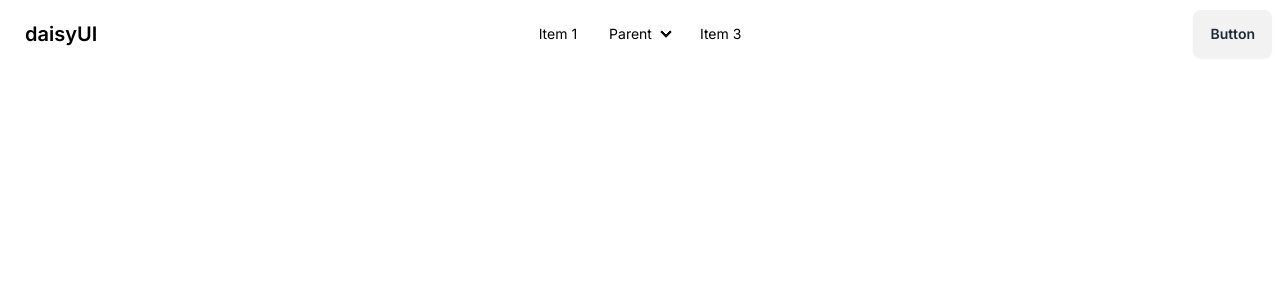
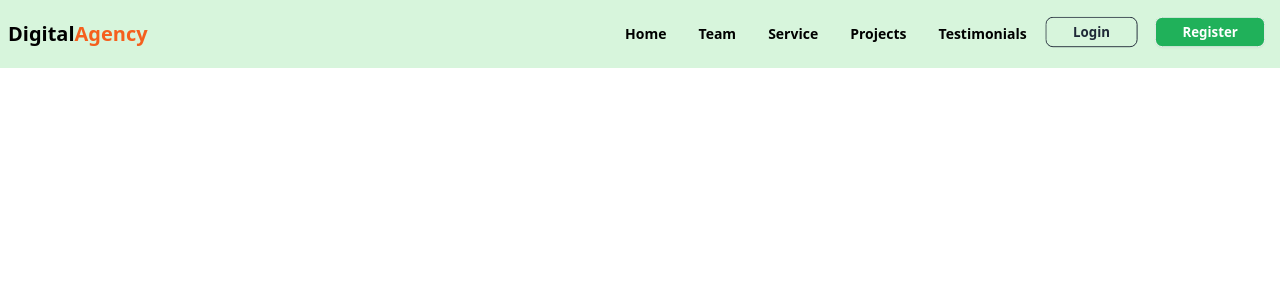
Before and after one commit to Ahsan75412/Digital-Agency-Next.JS, a Next.js app: page / in a window 1280 px wide. Shown: the top 300 px of the page. Built offline with nearby package versions, Linux system fonts and the light colour scheme.

Commit message:
Navbar Added here!

```diff
--- a/src/app/layout.js
+++ b/src/app/layout.js
@@ -1,17 +1,16 @@
-import { Inter } from 'next/font/google'
+import NavBar from '@/components/NavBar'
 import './globals.css'
 
-const inter = Inter({ subsets: ['latin'] })
 
-export const metadata = {
-  title: 'Create Next App',
-  description: 'Generated by create next app',
-}
 
 export default function RootLayout({ children }) {
   return (
     <html lang="en">
-      <body className={inter.className}>{children}</body>
+      <body>
+        <NavBar/>
+          {children}
+
+      </body>
     </html>
   )
 }
--- a/src/app/page.js
+++ b/src/app/page.js
@@ -3,7 +3,7 @@ import NavBar from "@/components/NavBar";
 export default function Home() {
   return (
       <>
-        <NavBar></NavBar>
+
 
       </>
   )
--- a/src/components/NavBar.jsx
+++ b/src/components/NavBar.jsx
@@ -1,47 +1,39 @@
 "use client"
-
+import Link from "next/link";
 
 
 const NavBar = () => {
+
+    const navOptions = <>
+        <li><Link href="/home"> Home </Link></li>
+        <li><Link href="/team"> Team </Link></li>
+        <li><Link href="/service"> Service </Link></li>
+        <li><Link href="/projects"> Projects </Link></li>
+        <li><Link href="/testimonials"> Testimonials </Link></li>
+        <li className="btn btn-outline btn-sm"><Link href="/login">Login</Link></li>
+        <li className="btn btn-sm ml-3 bg-[#20B15A] text-white"><Link href="/register">Register</Link></li>
+
+    </>
     return (
-        <div className="navbar bg-base-100">
+        <div className="navbar bg-[#D7F5DC] max-w-screen-xl mx-auto">
             <div className="navbar-start">
                 <div className="dropdown">
                     <div tabIndex={0} role="button" className="btn btn-ghost lg:hidden">
                         <svg xmlns="http://www.w3.org/2000/svg" className="h-5 w-5" fill="none" viewBox="0 0 24 24" stroke="currentColor"><path strokeLinecap="round" strokeLinejoin="round" strokeWidth="2" d="M4 6h16M4 12h8m-8 6h16" /></svg>
                     </div>
-                    <ul tabIndex={0} className="menu menu-sm dropdown-content mt-3 z-[1] p-2 shadow bg-base-100 rounded-box w-52">
-                        <li><a>Item 1</a></li>
-                        <li>
-                            <a>Parent</a>
-                            <ul className="p-2">
-                                <li><a>Submenu 1</a></li>
-                                <li><a>Submenu 2</a></li>
-                            </ul>
-                        </li>
-                        <li><a>Item 3</a></li>
+                    <ul tabIndex={0} className="menu menu-sm dropdown-content mt-3 z-[1] p-2 shadow bg-base-100 rounded-box w-52 font-semibold">
+                        {navOptions}
+
                     </ul>
                 </div>
-                <a className="btn btn-ghost text-xl">daisyUI</a>
+                <a className="font-bold text-xl">Digital<span className="text-[#F55F1D]">Agency</span></a>
             </div>
-            <div className="navbar-center hidden lg:flex">
-                <ul className="menu menu-horizontal px-1">
-                    <li><a>Item 1</a></li>
-                    <li>
-                        <details>
-                            <summary>Parent</summary>
-                            <ul className="p-2">
-                                <li><a>Submenu 1</a></li>
-                                <li><a>Submenu 2</a></li>
-                            </ul>
-                        </details>
-                    </li>
-                    <li><a>Item 3</a></li>
+            <div className="navbar-center hidden md:flex">
+                <ul className="menu menu-horizontal px-1 font-semibold">
+                    {navOptions}
                 </ul>
             </div>
-            <div className="navbar-end">
-                <a className="btn">Button</a>
-            </div>
+
         </div>
     );
 };
```
